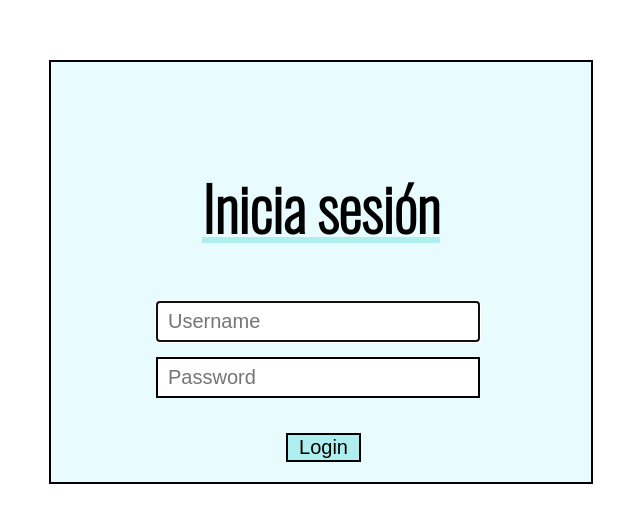
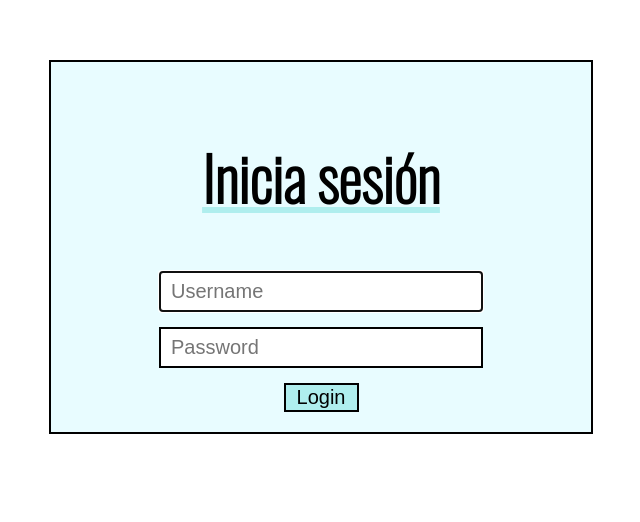
Before and after one commit to diana-nt/tareas-app, a Vue app: page /login in a window 1280 px wide. Shown: the part 140-662 px from the top of the page, without its empty margins (319-959 px from the left). Built offline with nearby package versions, Linux system fonts and the light colour scheme.

Commit message:
Center elements with flex

```diff
--- a/src/App.vue
+++ b/src/App.vue
@@ -24,11 +24,11 @@ export default {
             }
         }
     },*/
-    /*mounted() {
+    mounted() {
         if(!this.authenticated) {
-            this.$router.replace({ name: "login" });
+            this.$router.push({ name: "login" });
         }
-    },*/
+    },
     methods: {
         /*setAuthenticated(status) {
             this.authenticated = status;
--- a/src/components/AgregarTarea.vue
+++ b/src/components/AgregarTarea.vue
@@ -64,8 +64,7 @@ name: "AgreagarTarea.vue",
 
 div {
     display: flex;
-    /*text-align: center;*/
-    margin-left: 32%;
+    align-self: center;
     padding-bottom: 20px;
 }
 
@@ -74,23 +73,25 @@ input {
     border: solid 2px;
     padding: 7px 10px;
     border-right: none;
-    width: 40%;
+    width: 400px;
     color: black;
     border-color: black;
     font-size: 20px;
 }
 
+input[type=text]:focus {
+    border: none;
+}
+
 
 button {
     border: solid 2px;
-    padding: 7px 10px;
+    display: flex;
+    padding: 7px 30px;
     background: paleturquoise;
     cursor: pointer;
-    width: 10%;
     color: black;
     font-size: 22px;
-    text-align: center;
-    vertical-align: center;
 }
 
 </style>
--- a/src/components/Tareas.vue
+++ b/src/components/Tareas.vue
@@ -7,7 +7,7 @@
                     <span :class="{ 'completed': tarea.completed }">{{ tarea.title }}</span>
                     <span class="checkmark"></span>
                 </label>
-                <button @click="eliminarTarea(tarea.id)"><font-awesome-icon icon="times" class="iconPosition"/></button>
+                <button @click="eliminarTarea(tarea.id)"><font-awesome-icon icon="times"/></button>
             </li>
         </ul>
     </div>
@@ -53,14 +53,14 @@ name: "Tareas.vue",
 
 <style scoped>
 
+ul{
+    margin-left: 40px;
+    width: 400px;
+}
+
 li {
     list-style: none;
     margin-bottom: 20px;
-}
-
-ul{
-    margin-left: 40px;
-    width: 400px;
 }
 
 .completed {
@@ -81,13 +81,14 @@ button{
     background-color: #afeeee;
     cursor: pointer;
     float: right;
-    /*margin-right: ;*/
+    padding: 0;
+    justify-content: center;
 }
 
-.iconPosition {
+/*.iconPosition {
     position: relative;
     right: 2.5px;
-}
+}*/
 
 
 .container {
--- a/src/store/index.js
+++ b/src/store/index.js
@@ -41,7 +41,7 @@ export default new Vuex.Store({
         title: 'Hacer trabajo de clase',
         completed: true,
         created_at: new Date('2019-02-10'),
-        completed_at: 15
+        completed_at: 18
       },
       {
         id: 5,
--- a/src/views/Home.vue
+++ b/src/views/Home.vue
@@ -1,5 +1,5 @@
 <template>
-    <div id="app">
+    <div id="home">
         <h2>TAREAS QUE HACER</h2>
         <agregar-tarea />
         <custom-select
@@ -39,8 +39,7 @@ export default {
 h2 {
 
     font-family: 'Oswald', sans-serif;
-    text-align: center;
-    padding-top: 30px;
+    align-self: center;
     font-size: 60px;
     text-decoration: underline;
     text-decoration-color: paleturquoise;
@@ -49,10 +48,17 @@ h2 {
 .ordenar {
     border-radius: 0;
     height: 25px;
-    width: 70px;
+    /*width: 70px;*/
+    width: fit-content;
     background-color: #afeeee;
     cursor: pointer;
     font-weight: bold;
     margin-top: 30px;
 }
+
+#home {
+    display: flex;
+    flex-direction: column;
+}
+
 </style>
--- a/src/views/Login.vue
+++ b/src/views/Login.vue
@@ -70,11 +70,13 @@ export default {
     margin: auto;
     margin-top: 200px;
     padding: 20px;
+    display: flex;
+    flex-direction: column;
 }
 
 #inputs {
-    margin-left: 85px;
-    display: block;
+    display: flex;
+    flex-direction: column;
 }
 
 input {
@@ -86,6 +88,7 @@ input {
     border-color: black;
     font-size: 20px;
     margin-bottom: 15px;
+    align-self: center;
 }
 
 button {
@@ -93,8 +96,8 @@ button {
     background: paleturquoise;
     cursor: pointer;
     width: 75px;
-    margin-top: 20px;
-    margin-left: 215px;
+    /*margin-top: 20px;*/
+    align-self: center;
     color: black;
     font-size: 20px;
     text-align: center;
--- a/src/views/YstdTasks.vue
+++ b/src/views/YstdTasks.vue
@@ -31,6 +31,13 @@ ul {
 li{
     list-style: none;
     margin-bottom: 20px;
+    padding: 0;
+}
+
+div {
+    display: flex;
+    flex-direction: column;
+    justify-content: center;
 }
 
 </style>
```
